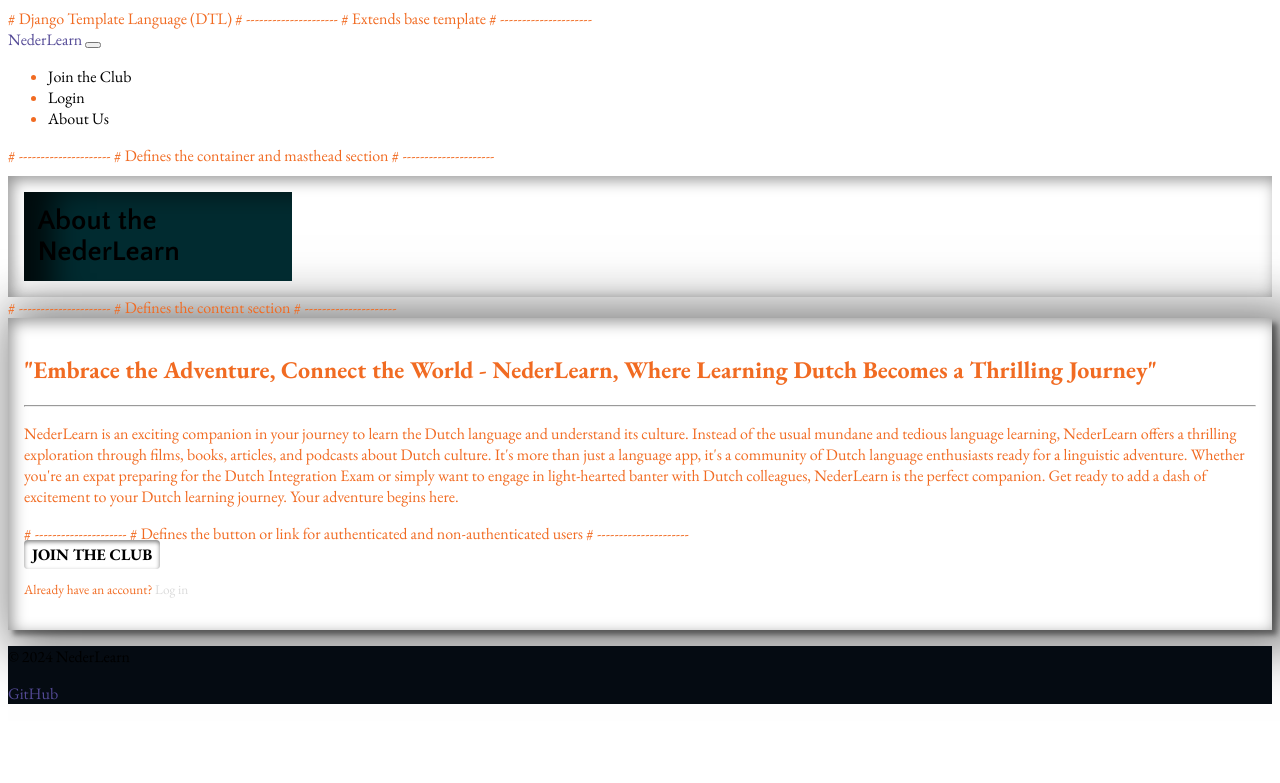
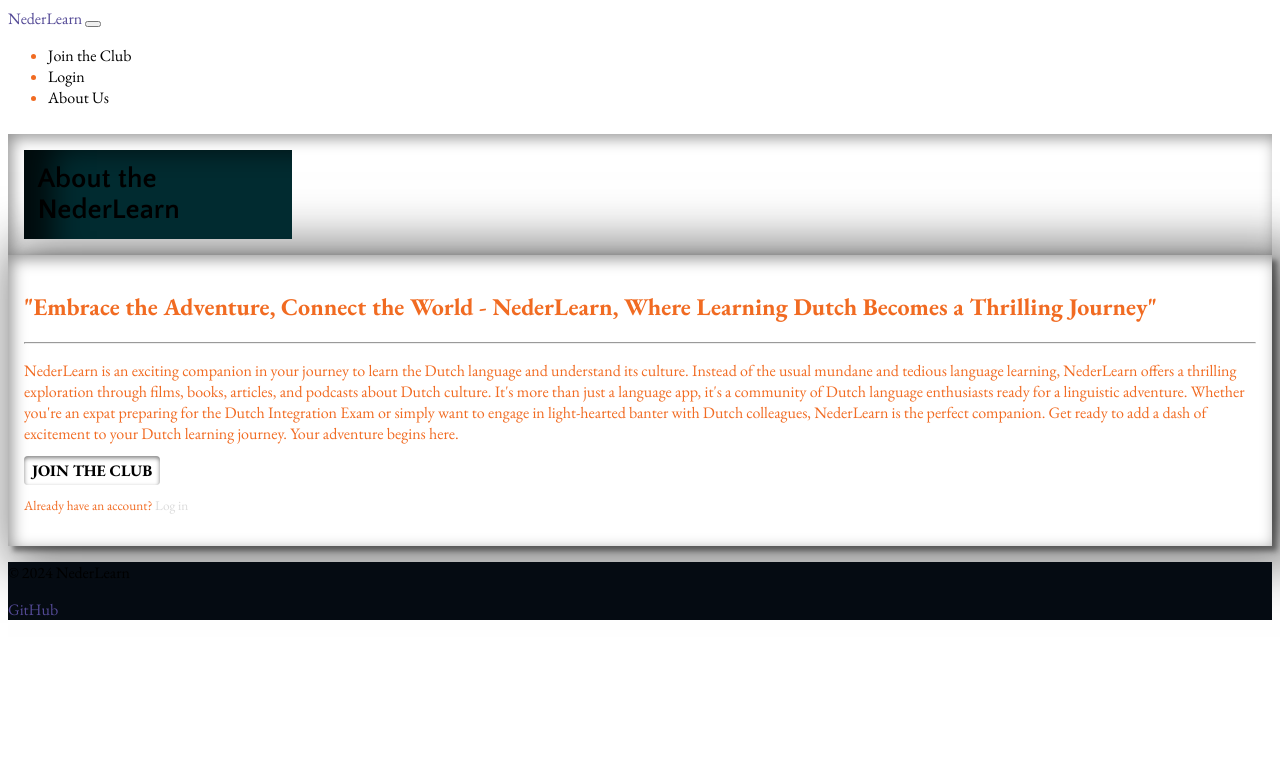
Before and after one commit to Blignaut24/NederLearn_V2, a Django app: page /about-us/ in a window 1280 px wide. Shown: the top 783 px of the page. Run offline with Django 4.2, Linux system fonts and the light colour scheme; some libraries are stand-ins or nearby versions; some web fonts are replaced.

Commit message:
fix: corrected commented code in about_us.html

```diff
--- a/templates/about_us.html
+++ b/templates/about_us.html
@@ -1,15 +1,9 @@
-# Django Template Language (DTL)
-
-# ---------------------
-# Extends base template
-# ---------------------
 {% extends "base.html" %}
 
 {% block content %}
 
-# ---------------------
-# Defines the container and masthead section
-# ---------------------
+
+<!-- Defines the container and masthead section -->
 <div class="container col-md-8 col-sm-12">
     <div class="masthead">
         <div class="container card-body">
@@ -21,9 +15,7 @@
         </div>
     </div>
 
-# ---------------------
-# Defines the content section
-# ---------------------
+<!-- Defines the content section -->
     <div class="row">
         <div class="col card mb-4">
             <div class="card-body px-3 px-md-5">
@@ -32,9 +24,9 @@
                     <hr>
                     <p class="mt-3 text-center px-4">NederLearn is an exciting companion in your journey to learn the Dutch language and understand its culture. Instead of the usual mundane and tedious language learning, NederLearn offers a thrilling exploration through films, books, articles, and podcasts about Dutch culture. It's more than just a language app, it's a community of Dutch language enthusiasts ready for a linguistic adventure. Whether you're an expat preparing for the Dutch Integration Exam or simply want to engage in light-hearted banter with Dutch colleagues, NederLearn is the perfect companion. Get ready to add a dash of excitement to your Dutch learning journey. Your adventure begins here.</p>
 
-# ---------------------
-# Defines the button or link for authenticated and non-authenticated users
-# ---------------------
+
+<!--Defines the button or link for authenticated and non-authenticated users-->
+
                     <div class="text-center mt-5">
                         {% if user.is_authenticated %}
                         <a href="{% url 'home' %}" class="btn btn-primary btn-lg">Back to Home</a>
```
